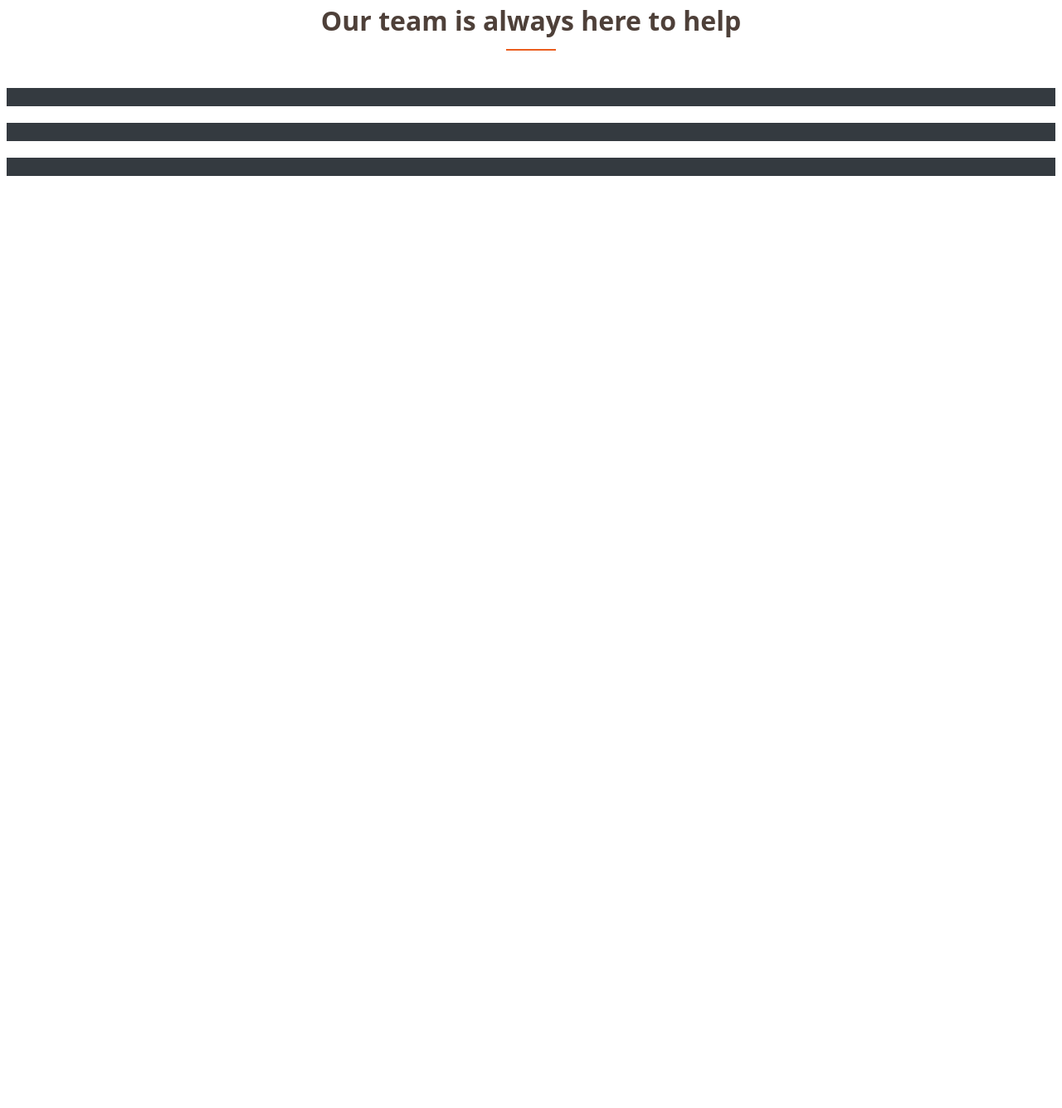
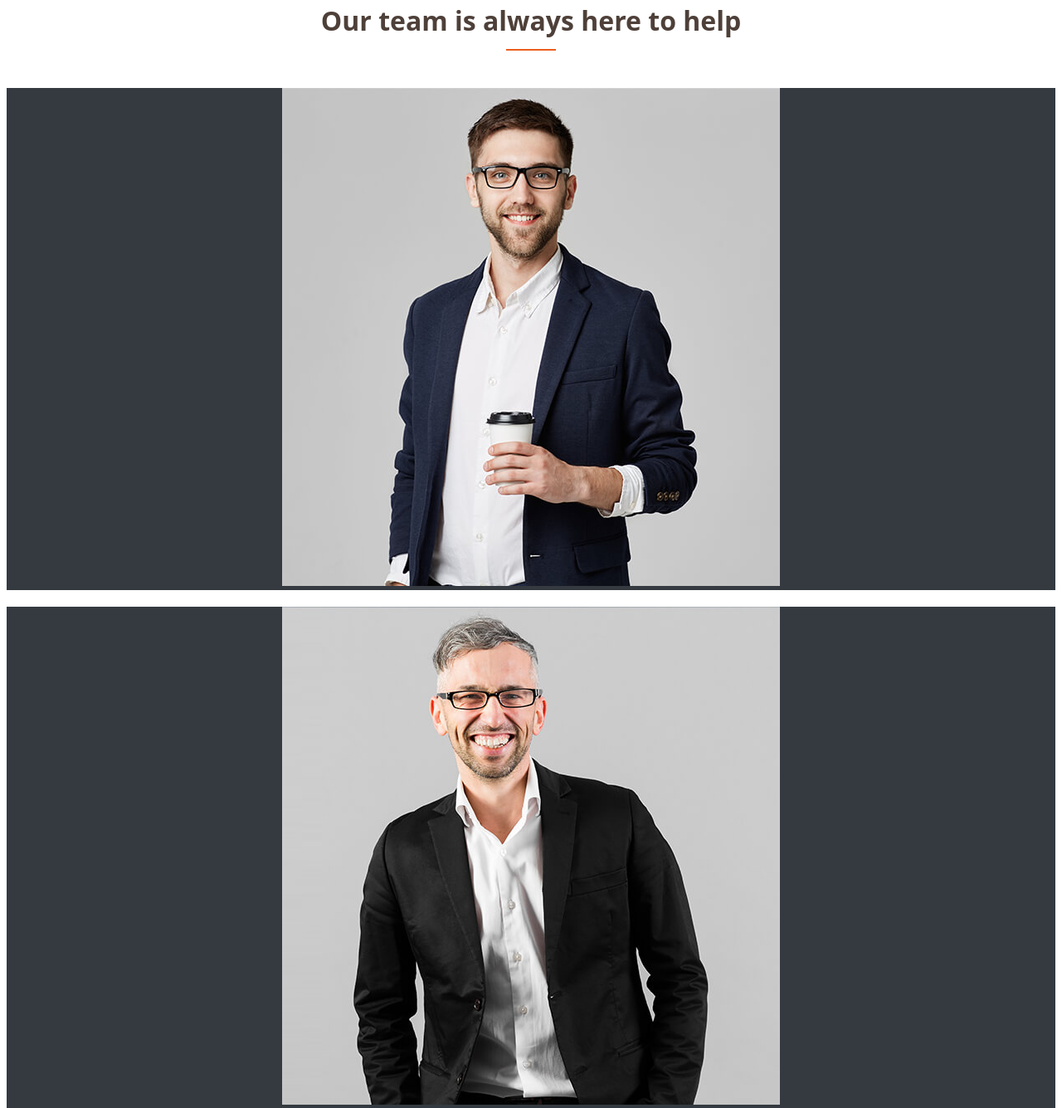
Before and after one commit to Sudhaanshuu/CraftFlow, a plain HTML site: page index.html in a window 1280 px wide. Shown: the part 2917-4252 px from the top of the page at 83% size. Before the commit the page ends 3217 px from the top, so only its background shows below. Drawn offline with Linux system fonts and the light colour scheme.

Commit message:
Update team picture

```diff
--- a/index.html
+++ b/index.html
@@ -164,7 +164,7 @@
 
                     <div class="col-xl-3 col-lg-4 col-md-6" data-aos="zoom-in" data-aos-delay="100">
                         <div class="member">
-                            <img src="assets/img/team/team-1.jpg" class="img-fluid" alt="">
+                            <img src="iMG/team-3.jpg" class="img-fluid" alt="">
                             <div class="member-info">
                                 <div class="member-info-content">
                                     <h4>Walter White</h4>
@@ -182,7 +182,7 @@
 
                     <div class="col-xl-3 col-lg-4 col-md-6" data-aos="zoom-in" data-aos-delay="200">
                         <div class="member">
-                            <img src="assets/img/team/team-2.jpg" class="img-fluid" alt="">
+                            <img src="iMG/team-1.jpg" class="img-fluid" alt="">
                             <div class="member-info">
                                 <div class="member-info-content">
                                     <h4>Sarah Jhonson</h4>
@@ -200,7 +200,7 @@
 
                     <div class="col-xl-3 col-lg-4 col-md-6" data-aos="zoom-in" data-aos-delay="300">
                         <div class="member">
-                            <img src="assets/img/team/team-3.jpg" class="img-fluid" alt="">
+                            <img src="iMG/team-2.jpg" class="img-fluid" alt="">
                             <div class="member-info">
                                 <div class="member-info-content">
                                     <h4>William Anderson</h4>
```
Also changed, not shown: iMG/team-1.jpg (added), iMG/team-2.jpg (added), iMG/team-3.jpg (added), iMG/team-4.jpg (added).
